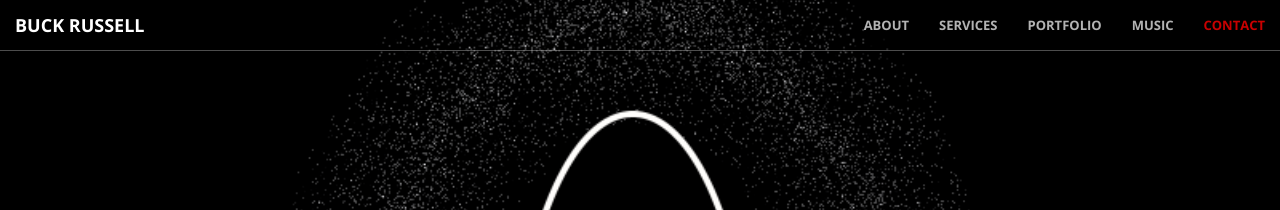
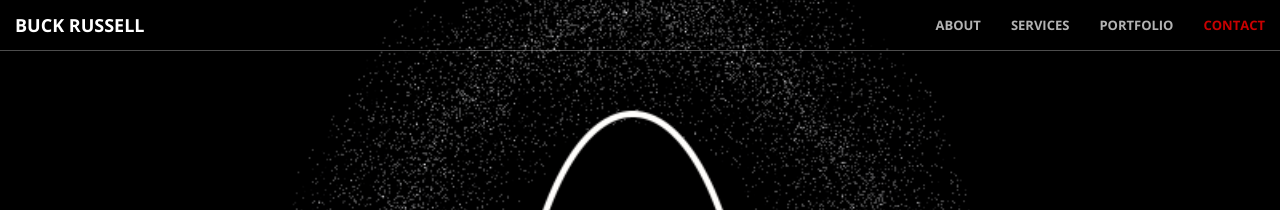
Before and after one commit to buckrussell/buckrussell.github.io, a Jekyll site: the page musicIndex.html, which Jekyll copies as it is, in a window 1280 px wide. Shown: the top 210 px of the page. Built offline with Jekyll 4.4.1, drawn with Linux system fonts in a browser that asks for light colours.

Commit message:
Update musicIndex.html

```diff
--- a/musicIndex.html
+++ b/musicIndex.html
@@ -62,9 +62,6 @@
                         <a class="page-scroll" href="#portfolio">Portfolio</a>
                     </li>
                     <li>
-                        <a class="page-scroll" href="#music">Music</a>
-                    </li>
-                    <li>
                         <a class="page-scroll" href="#contact">Contact</a>
                     </li>
                 </ul>
@@ -110,7 +107,7 @@
                     <h2 class="section-heading">Our Music so far</h2>
                     <hr class="light">
                     <p class="text-faded">  The legend of Buck Russell has been passed down for centuries. Tales of his adventures echo through the very fabric of time and space itself. His presence has defined nature and brought light to the darkness. Those who know of his power fear yet praise him. His virtuous nature can not be contained nor bought. His flow rivals that of a thousand rivers. Deep within the forest one must look if they wish to find our fabled friend. The solace of the woods brings peace. Do not fight it. Embrace it.</p>
-                    <a href="#" class="btn btn-default btn-xl">Throw Down!</a>
+                    <a href="#portfolio" class="btn btn-default btn-xl">Throw Down!</a>
                 </div>
             </div>
         </div>
```
